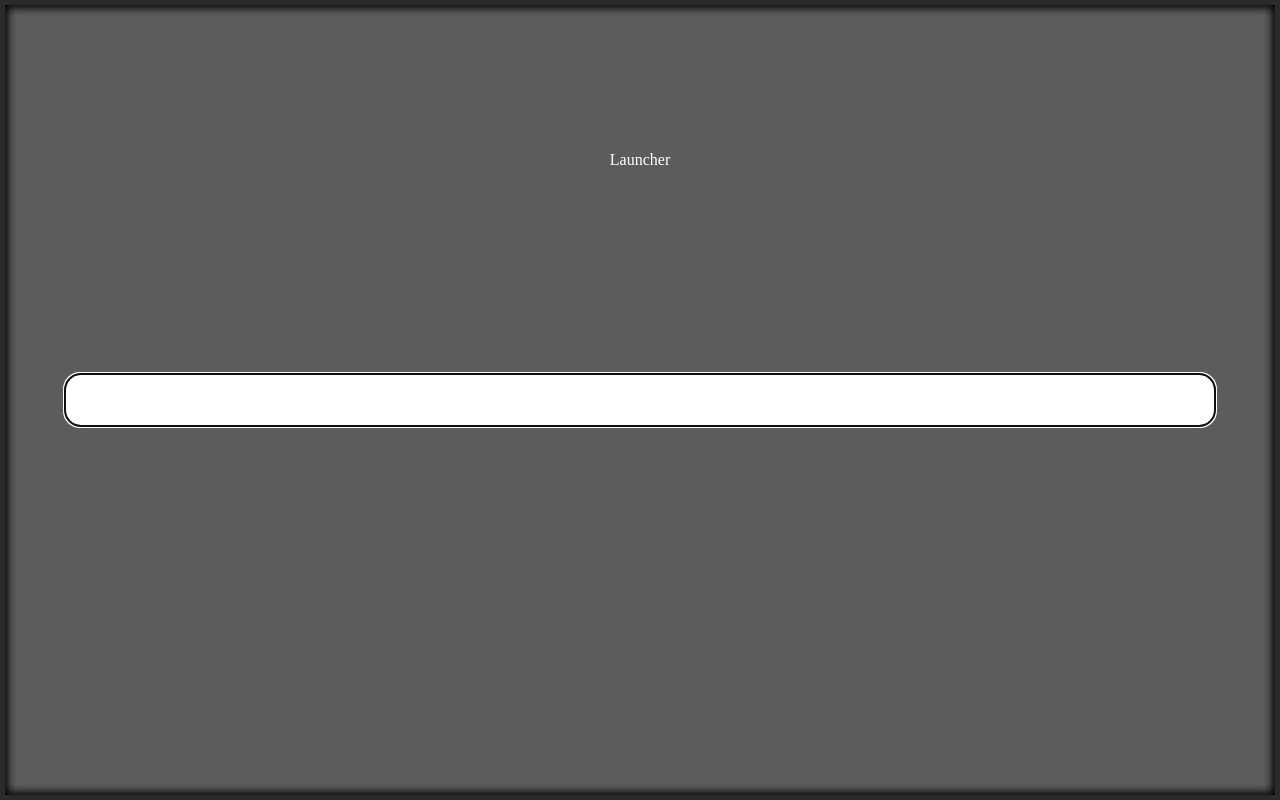
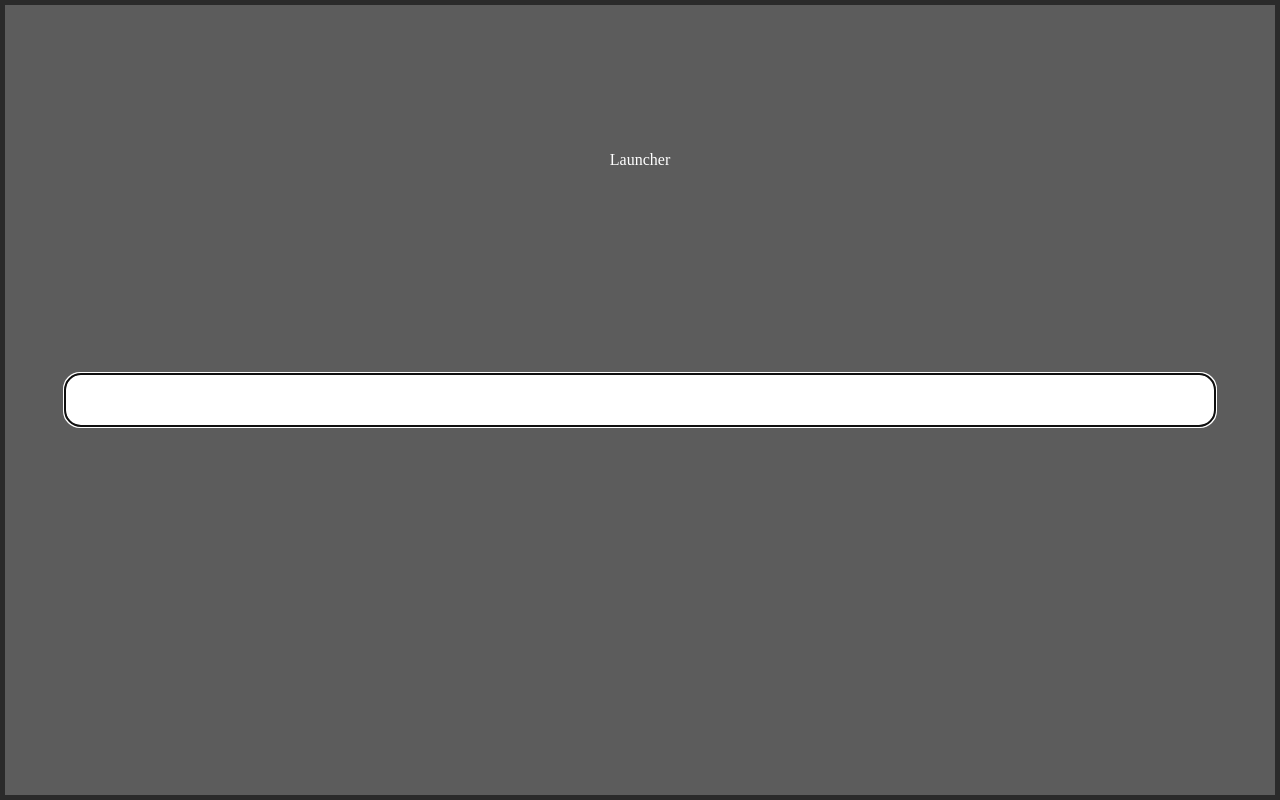
Before and after one commit to no-orz-no-life/handmade-streaming, an Electron app: page desktop/launcher/public/index.html in a window 1280 px wide. Drawn offline with nearby package versions, Linux system fonts and the light colour scheme.

Commit message:
some cosmetic changes.

```diff
--- a/desktop/launcher/public/index.html
+++ b/desktop/launcher/public/index.html
@@ -6,7 +6,6 @@
         <title>Launcher</title>
         <style>
 body {
-    background-color: rgba(20, 20, 255, 0.4);
     color: rgba(255, 255, 255, 1);
     -webkit-app-region: drag;
     -webkit-user-select: none;
@@ -16,7 +15,6 @@ body {
     padding: 0;
     border: 5px solid rgb(42, 42, 42);
     background-color: rgba(24, 24, 24, .7);
-    box-shadow: 0 0 8px 3px #000 inset;
 }
 
 input#query {
```
